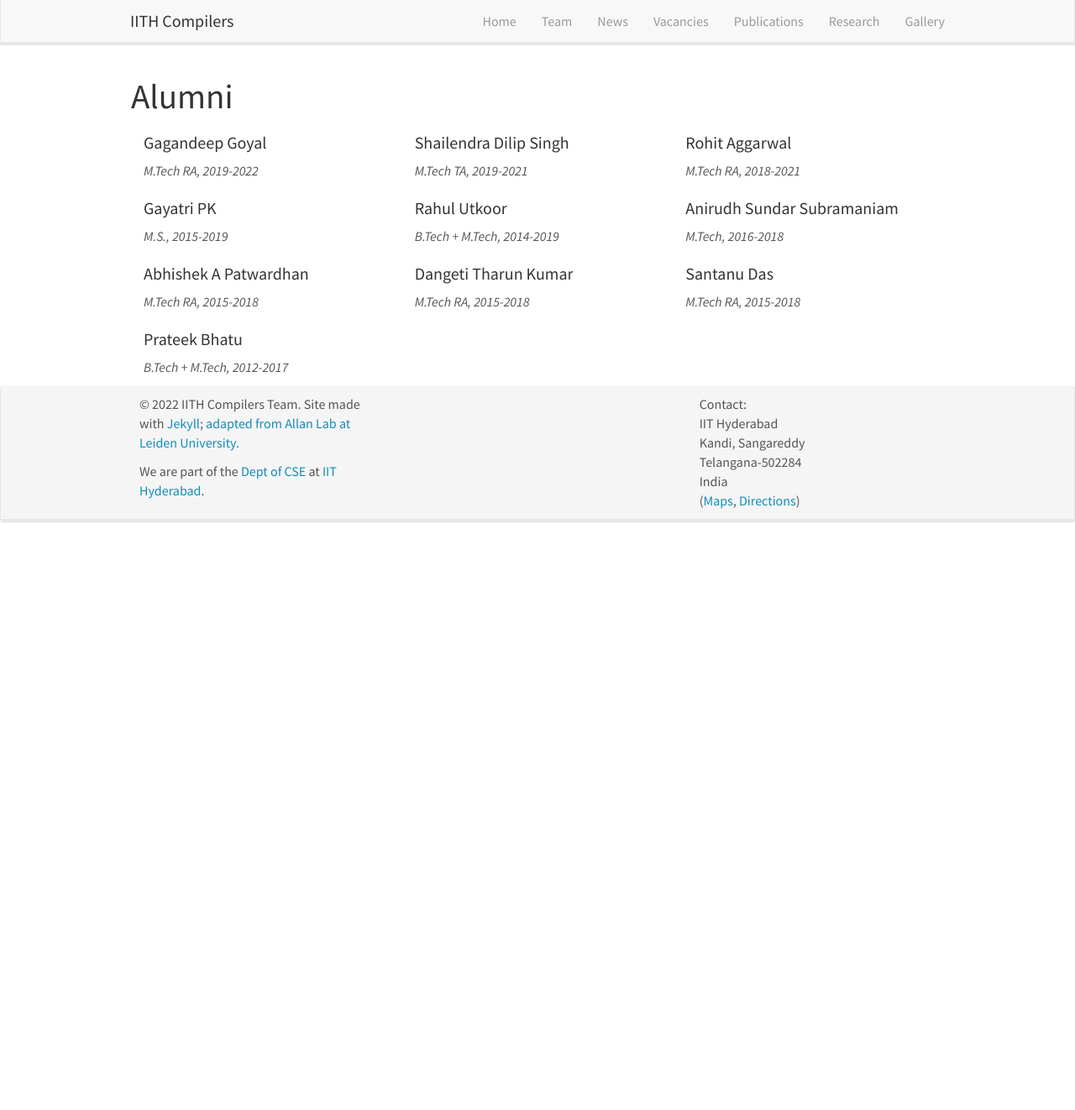
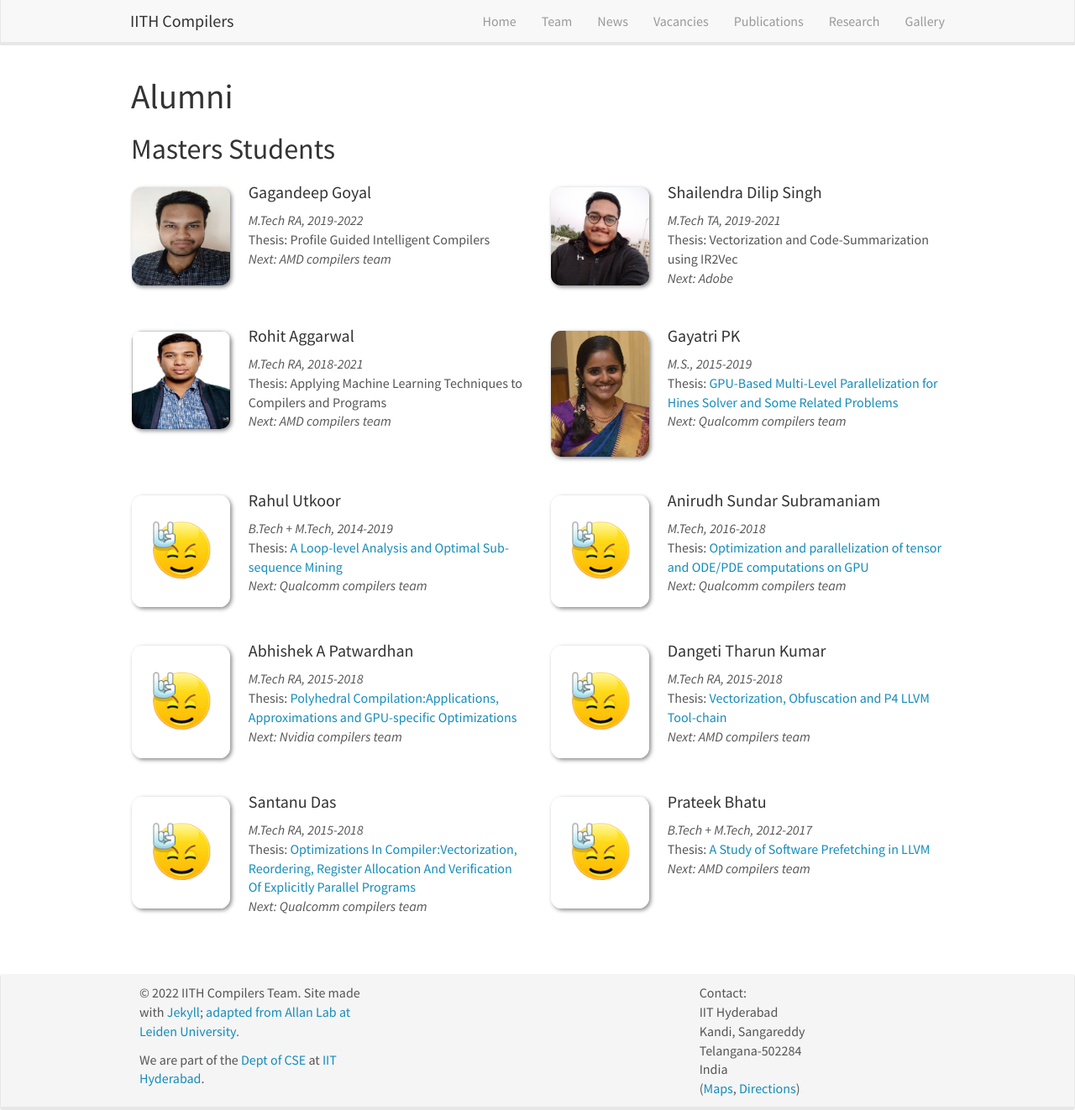
Before and after one commit to utpalbora/compilers.cse.iith.ac.in, a Jekyll site: the page built from _pages/alumni.md, in a window 1280 px wide and 1322 px high. Shown: the whole window at 84% size. Built offline with Jekyll 4.4.1, drawn with Linux system fonts in a browser that asks for light colours; nearby versions of some CDN libraries.

Commit message:
Revamp Alumni page

```diff
--- a/_data/alumni.yml
+++ b/_data/alumni.yml
@@ -2,52 +2,78 @@
   type: alum
   info: M.Tech RA, 2019-2022
   photo: gagan.jpg
-  next:
+  thesis: Profile Guided Intelligent Compilers
+  thesis_link:
+  next: AMD compilers team
 
 - name: Shailendra Dilip Singh
   type: alum
   info: M.Tech TA, 2019-2021
   photo: shailendra.jpg
-  next:
+  thesis: Vectorization and Code-Summarization using IR2Vec
+  thesis_link:
+  next: Adobe
 
 - name: Rohit Aggarwal
   type: alum
   info: M.Tech RA, 2018-2021
   photo: rohit.jpg
-  next:
+  thesis: Applying Machine Learning Techniques to Compilers and Programs
+  thesis_link:
+  next: AMD compilers team
 
 - name: Gayatri PK
   type: alum
   info: M.S., 2015-2019
   photo: gayatri.jpg
-  next:
+  thesis: GPU-Based Multi-Level Parallelization for Hines Solver and Some Related Problems
+  thesis_link: http://raiith.iith.ac.in/5560/
+  next: Qualcomm compilers team
 
 - name: Rahul Utkoor
   type: alum
   info: B.Tech + M.Tech, 2014-2019
-  next:
+  photo: rock.jpg
+  thesis: A Loop-level Analysis and Optimal Sub-sequence Mining
+  thesis_link: http://raiith.iith.ac.in/5563/
+  next: Qualcomm compilers team
 
 - name: Anirudh Sundar Subramaniam
   type: alum
   info: M.Tech, 2016-2018
-  next:
+  photo: rock.jpg
+  thesis: Optimization and parallelization of tensor and ODE/PDE computations on GPU
+  thesis_link: http://raiith.iith.ac.in/4112/
+  next: Qualcomm compilers team
 
 - name: Abhishek A Patwardhan
   type: alum
   info: M.Tech RA, 2015-2018
-  next:
+  photo: rock.jpg
+  thesis: Polyhedral Compilation:Applications, Approximations and GPU-specific Optimizations
+  thesis_link: http://raiith.iith.ac.in/4129/
+  next: Nvidia compilers team
 
 - name: Dangeti Tharun Kumar
   type: alum
   info: M.Tech RA, 2015-2018
-  next:
+  photo: rock.jpg
+  thesis: Vectorization, Obfuscation and P4 LLVM Tool-chain
+  thesis_link: http://raiith.iith.ac.in/4106/
+  next: AMD compilers team
 
 - name: Santanu Das
   type: alum
   info: M.Tech RA, 2015-2018
-  next:
+  photo: rock.jpg
+  thesis: Optimizations In Compiler:Vectorization, Reordering, Register Allocation And Verification Of Explicitly Parallel Programs
+  thesis_link: http://raiith.iith.ac.in/4126/
+  next: Qualcomm compilers team
 
 - name: Prateek Bhatu
   type: alum
   info: B.Tech + M.Tech, 2012-2017
-  next:
+  photo: rock.jpg
+  thesis: A Study of Software Prefetching in LLVM
+  thesis_link: https://raiith.iith.ac.in/3393/
+  next: AMD compilers team
--- a/_pages/alumni.md
+++ b/_pages/alumni.md
@@ -7,21 +7,29 @@ permalink: /alumni/
 ---
 
 # Alumni
+
+## Masters Students
 {% assign number_printed = 0 %}
 {% for member in site.data.alumni %}
 
 {% assign even_odd = number_printed | modulo: 2 %}
 
 {% if even_odd == 0 %}
-<div class="col">
+<div class="row">
 {% endif %}
 
-<!-- <div class="col-sm-6 clearfix">
-  <img src="{{ site.url }}{{ site.baseurl }}/images/teampic/{{ member.photo }}" class="img-responsive" object-fit="scale-down" width="25%" height="auto" style="float: left"> -->
-<div class="col-md-4">
+<div class="col-sm-6 clearfix">
+  <img src="{{ site.url }}{{ site.baseurl }}/images/teampic/{{ member.photo }}" class="img-responsive" object-fit="scale-down" width="25%" height="auto" style="float: left">
   <h4>{{ member.name }}</h4>
+  <p class="right">
   <i>{{ member.info }}</i>
-  <i>{{ member.next }}</i>
+  {% if member.thesis_link %}
+  Thesis: <a href="{{ member.thesis_link }}" target="_blank">{{ member.thesis }}</a>
+  {% else %}
+  Thesis: {{ member.thesis }}
+  {% endif %}
+  <i>Next: {{ member.next }}</i>
+  </p>
 </div>
 
 {% assign number_printed = number_printed | plus: 1 %}
```
